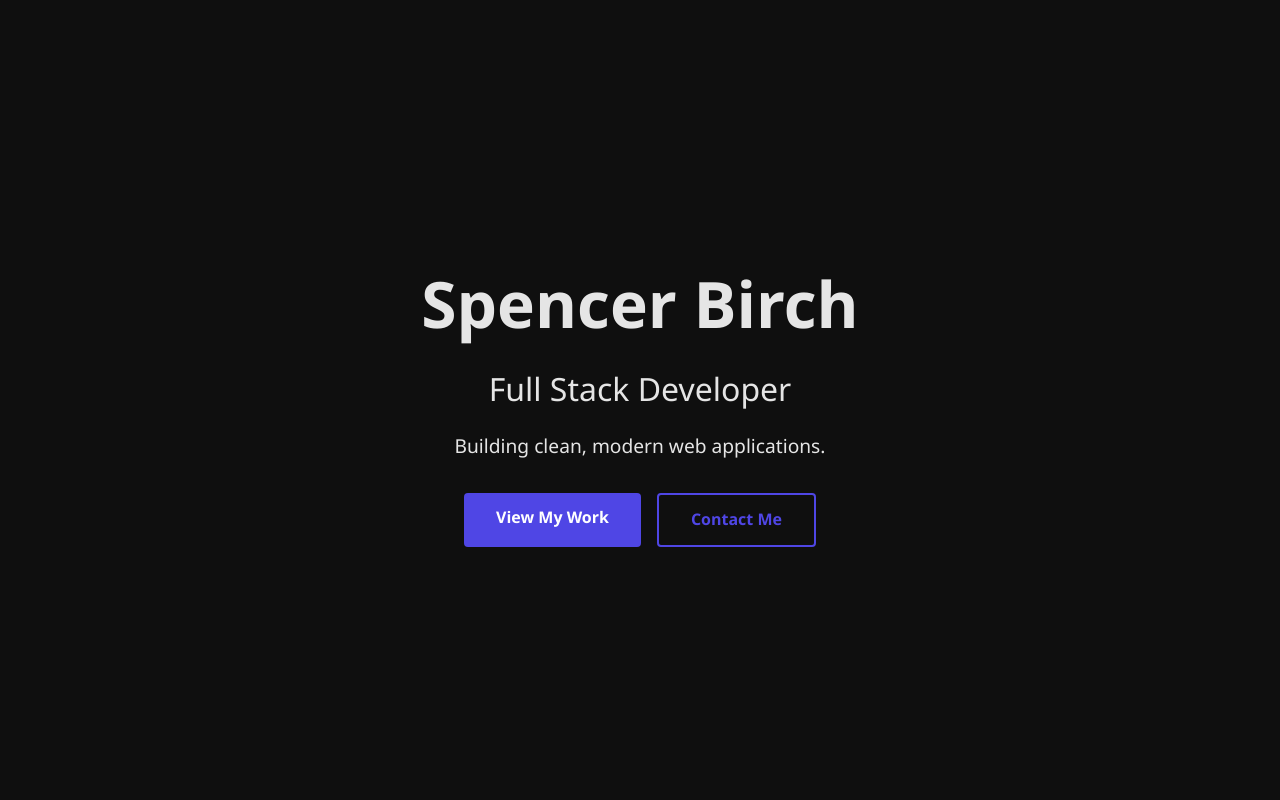
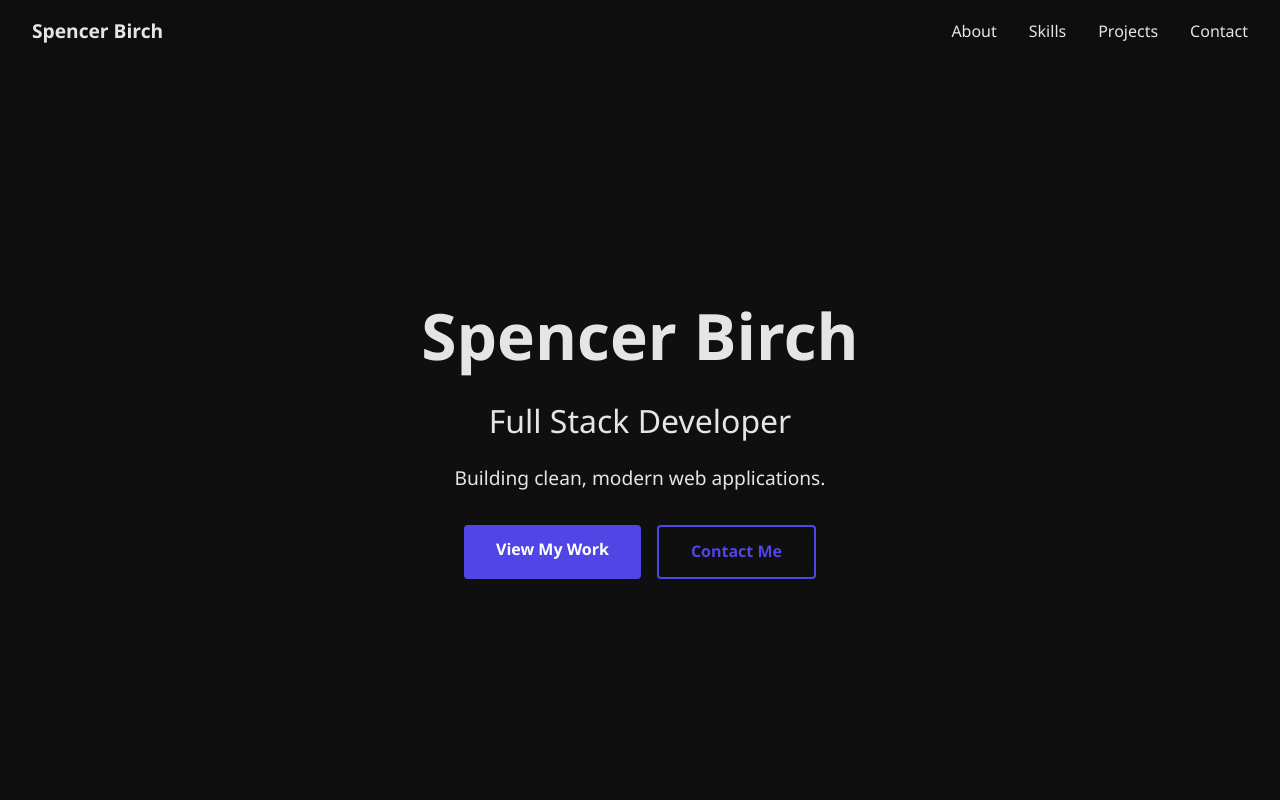
Before and after one commit to spence3033/angular-portfolio, an Angular app: page / in a window 1280 px wide. Shown: the top 800 px of the page. Built offline with nearby package versions, Linux system fonts and the light colour scheme.

Commit message:
add fixed navigation bar component

```diff
--- a/src/app/app.html
+++ b/src/app/app.html
@@ -1,3 +1,4 @@
+<app-nav />
 <main>
   <app-hero />
   <app-about />
--- a/src/app/app.ts
+++ b/src/app/app.ts
@@ -4,10 +4,12 @@ import { About } from './components/about/about';
 import { Skills } from './components/skills/skills';
 import { Projects } from './components/projects/projects';
 import { Contact } from './components/contact/contact';
+import { Nav } from './components/nav/nav';
 
 @Component({
   selector: 'app-root',
   imports: [
+    Nav,
     Hero,
     About,
     Skills,
--- a/src/app/components/hero/hero.scss
+++ b/src/app/components/hero/hero.scss
@@ -5,7 +5,7 @@
   // min-height: 100vh makes the hero take up the full viewport height
   min-height: 100vh;
   text-align: center;
-  padding: 2rem;
+  padding: 6rem 2rem 2rem 2rem; // top padding accounts for fixed nav
 
   // & is a parent selector reference.
   // This way &__content
--- /dev/null
+++ b/src/app/components/nav/nav.html
@@ -0,0 +1,9 @@
+<nav class="nav">
+  <div class="nav__brand">Spencer Birch</div>
+  <ul class="nav__links">
+    <li><a href="#about" class="nav__link">About</a></li>
+    <li><a href="#skills" class="nav__link">Skills</a></li>
+    <li><a href="#projects" class="nav__link">Projects</a></li>
+    <li><a href="#contact" class="nav__link">Contact</a></li>
+  </ul>
+</nav>
--- /dev/null
+++ b/src/app/components/nav/nav.scss
@@ -0,0 +1,40 @@
+.nav {
+  // position: fixed means the nav stays at the top as you scroll.
+  position: fixed;
+  top: 0;
+  left: 0;
+  right: 0;
+  display: flex;
+  align-items: center;
+  justify-content: space-between;
+  padding: 1rem 2rem;
+  background-color: rgba(15, 15, 15, 0.9);
+  backdrop-filter: blur(8px);
+  z-index: 1000; // Keep nav on top of everything else.
+
+  &__brand {
+    font-size: 1.2rem;
+    font-weight: 700;
+    color: #e5e5e5;
+  }
+
+  &__links {
+    display: flex;
+    gap: 2rem;
+    list-style: none;
+    margin: 0;
+    padding: 0;
+  }
+
+  &__link {
+    text-decoration: none;
+    color: #e5e5e5;
+    font-size: 1rem;
+    font-weight: 500;
+    transition: color 0.2s ease;
+
+    &:hover {
+      color: #4f46e5;
+    }
+  }
+}
```
Also changed, not shown: src/app/components/nav/nav.ts (added, +9 -0 lines), ClaudeStartConversation.txt, 1 other file (tests, documents, lock files or other folders).
